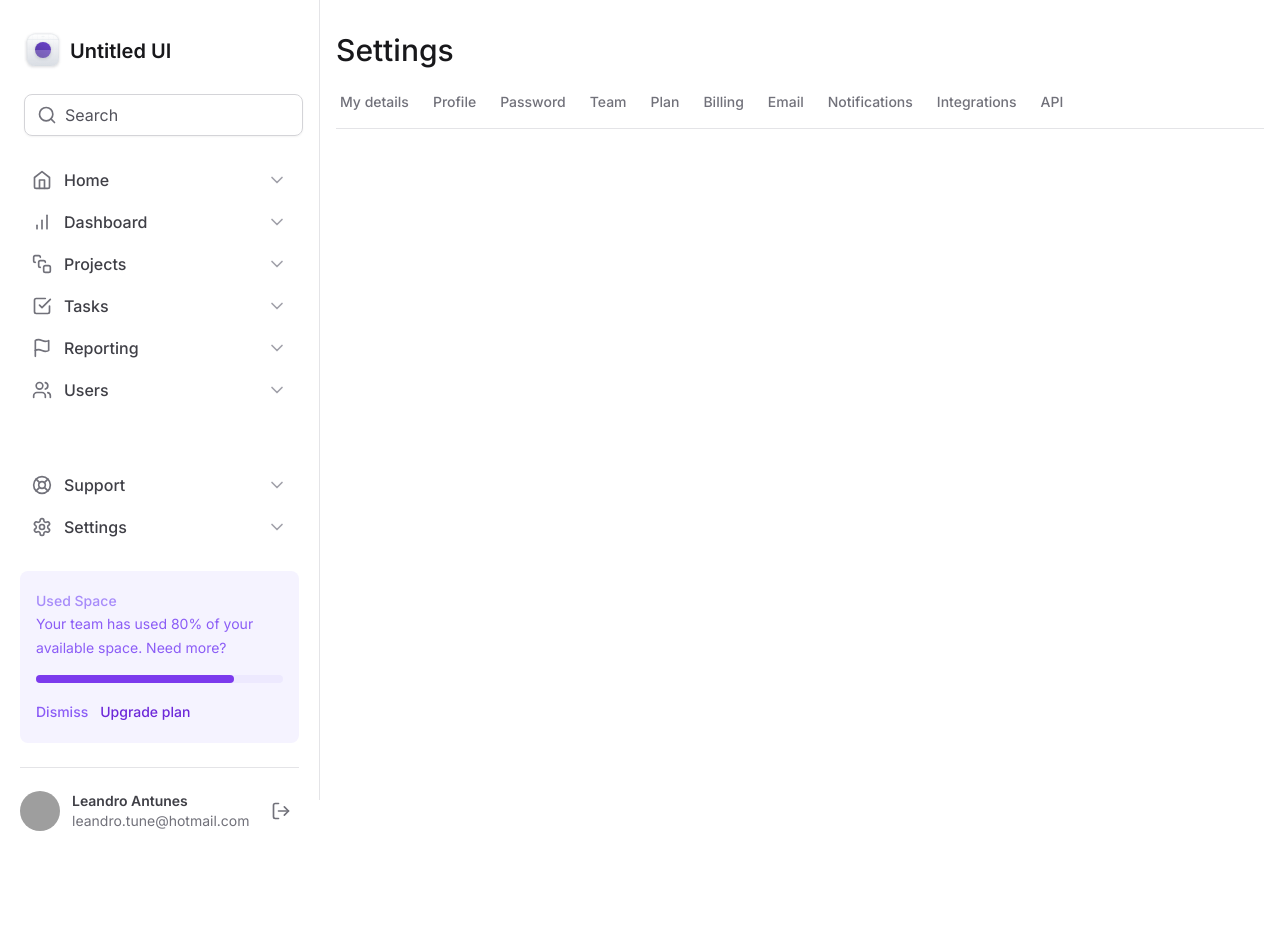
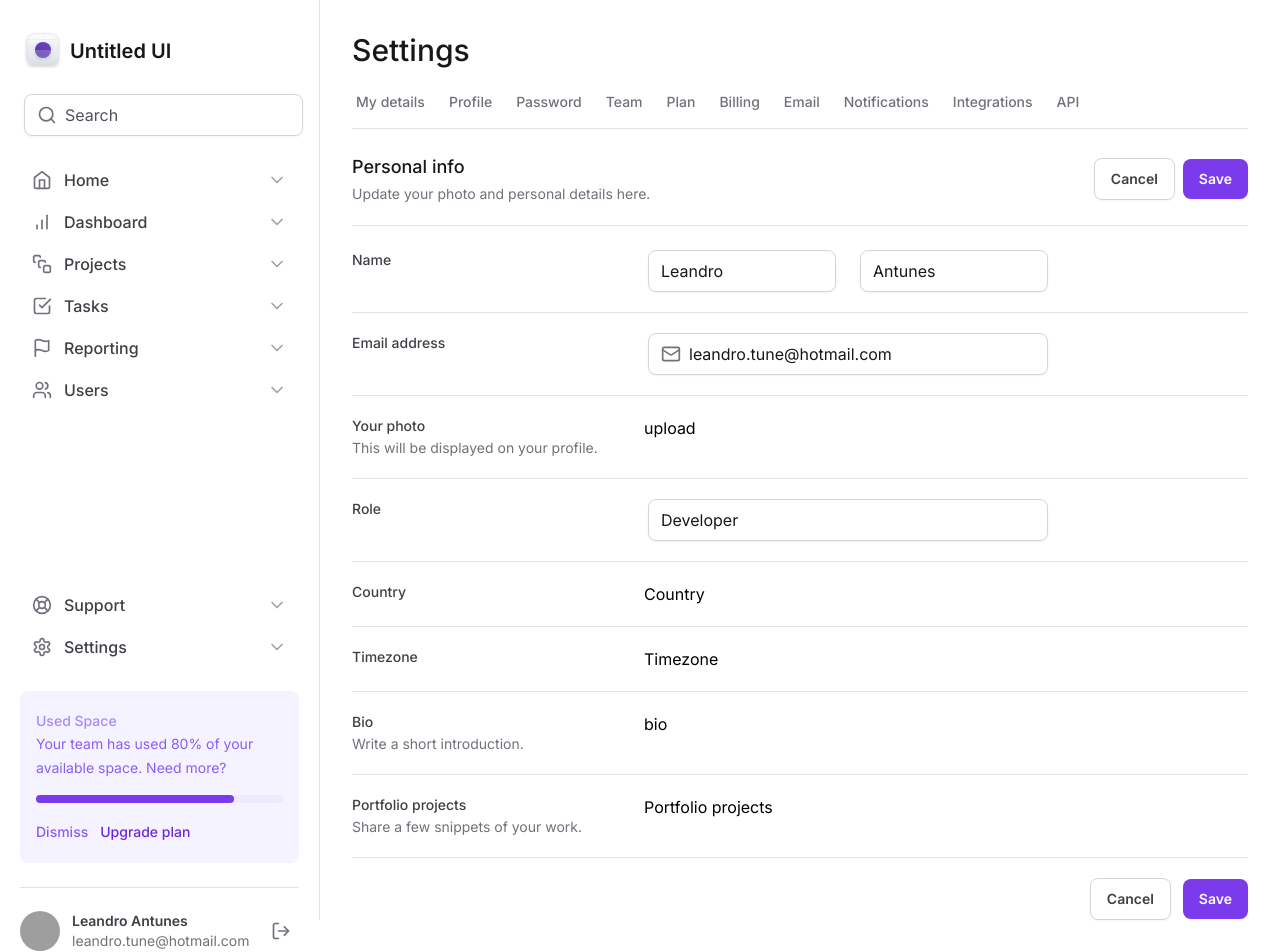
Before and after one commit to leandrotune/tailwindcss-next13, a Next.js app: page / in a window 1280 px wide. Shown: the top 952 px of the page. Before the commit the page ends 855 px from the top, so only its background shows below. Built offline with nearby package versions, Linux system fonts and the light colour scheme; grey boxes are pictures that could not be loaded.

Commit message:
campos do Formulario

```diff
--- a/src/app/layout.tsx
+++ b/src/app/layout.tsx
@@ -18,7 +18,7 @@
         <div className="grid min-h-screen grid-cols-app">
           <Sidebar />
 
-          <main className="mt-8 px-4">{children}</main>
+          <main className="mt-8 px-8">{children}</main>
         </div>
       </body>
     </html>
--- a/src/app/page.tsx
+++ b/src/app/page.tsx
@@ -1,4 +1,8 @@
+'use client'
+
+import { Form } from '@/components/Form/input'
 import { SettingsTabs } from '@/components/SettingsTabs/Index'
+import { Mail } from 'lucide-react'
 
 export default function Home() {
   return (
@@ -6,6 +10,161 @@
       <h1 className="text-3xl font-medium text-zinc-900">Settings</h1>
 
       <SettingsTabs />
+
+      <div className="mt-6 flex flex-col">
+        <div className="flex items-center justify-between border-b border-zinc-200 pb-5">
+          <div className="space-y-1">
+            <h2 className="text-lg font-medium text-zinc-900">Personal info</h2>
+            <span className="text-sm text-zinc-500">
+              Update your photo and personal details here.
+            </span>
+          </div>
+          <div className="flex items-center gap-2">
+            <button
+              type="button"
+              className="rounded-lg border border-zinc-300 px-4 py-2.5 text-sm font-semibold text-zinc-700 shadow-sm hover:bg-zinc-50"
+            >
+              Cancel
+            </button>
+            <button
+              type="submit"
+              form="settings"
+              className="rounded-lg bg-violet-600 px-4 py-2.5 text-sm font-semibold text-white shadow-sm hover:bg-violet-700"
+            >
+              Save
+            </button>
+          </div>
+        </div>
+
+        <form
+          id="settings"
+          className="mt-6 flex w-full flex-col gap-5 divide-y divide-zinc-200 "
+        >
+          <div className="grid grid-cols-form gap-3 ">
+            <label
+              htmlFor="firsName"
+              className="text-sm font-medium text-zinc-700"
+            >
+              Name
+            </label>
+            <div className="grid grid-cols-2 gap-6">
+              <Form.Root>
+                <Form.Control id="firsName" defaultValue="Leandro" />
+              </Form.Root>
+
+              <Form.Root>
+                <Form.Control defaultValue="Antunes" />
+              </Form.Root>
+            </div>
+          </div>
+
+          <div className="grid grid-cols-form gap-3 pt-5">
+            <label
+              htmlFor="email"
+              className="text-sm font-medium text-zinc-700"
+            >
+              Email address
+            </label>
+
+            <Form.Root>
+              <Form.Prefix>
+                <Mail className="h-5 w-5 text-zinc-500" />
+              </Form.Prefix>
+              <Form.Control
+                id="email"
+                type="email"
+                defaultValue="leandro.tune@hotmail.com"
+              />
+            </Form.Root>
+          </div>
+
+          <div className="grid grid-cols-form gap-3 pt-5">
+            <label
+              htmlFor="email"
+              className="text-sm font-medium text-zinc-700"
+            >
+              Your photo
+              <span className="mt-0.5 block text-sm font-normal text-zinc-500">
+                This will be displayed on your profile.
+              </span>
+            </label>
+
+            <div>upload</div>
+          </div>
+
+          <div className="grid grid-cols-form gap-3 pt-5">
+            <label htmlFor="Role" className="text-sm font-medium text-zinc-700">
+              Role
+            </label>
+
+            <Form.Root>
+              <Form.Control id="role" defaultValue="Developer" />
+            </Form.Root>
+          </div>
+
+          <div className="grid grid-cols-form gap-3 pt-5">
+            <label
+              htmlFor="Country"
+              className="text-sm font-medium text-zinc-700"
+            >
+              Country
+            </label>
+
+            <div>Country</div>
+          </div>
+
+          <div className="grid grid-cols-form gap-3 pt-5">
+            <label
+              htmlFor="Timezone"
+              className="text-sm font-medium text-zinc-700"
+            >
+              Timezone
+            </label>
+
+            <div>Timezone</div>
+          </div>
+
+          <div className="grid grid-cols-form gap-3 pt-5">
+            <label htmlFor="Bio" className="text-sm font-medium text-zinc-700">
+              Bio
+              <span className="mt-0.5 block text-sm font-normal text-zinc-500">
+                Write a short introduction.
+              </span>
+            </label>
+
+            <div>bio</div>
+          </div>
+
+          <div className="grid grid-cols-form gap-3 pt-5">
+            <label
+              htmlFor="Projects"
+              className="text-sm font-medium text-zinc-700"
+            >
+              Portfolio projects
+              <span className="mt-0.5 block text-sm font-normal text-zinc-500">
+                Share a few snippets of your work.
+              </span>
+            </label>
+
+            <div>Portfolio projects</div>
+          </div>
+
+          <div className="flex items-center justify-end gap-3 pt-5">
+            <button
+              type="button"
+              className="rounded-lg border border-zinc-300 px-4 py-2.5 text-sm font-semibold text-zinc-700 shadow-sm hover:bg-zinc-50"
+            >
+              Cancel
+            </button>
+            <button
+              type="submit"
+              className="rounded-lg bg-violet-600 px-4 py-2.5 text-sm font-semibold text-white shadow-sm hover:bg-violet-700"
+            >
+              Save
+            </button>
+          </div>
+        </form>
+      </div>
     </>
   )
 }
--- a/tailwind.config.js
+++ b/tailwind.config.js
@@ -6,6 +6,7 @@
       gridTemplateColumns: {
         app: 'minmax(18rem, 20rem) 1fr',
         profile: 'max-content 1fr min-content',
+        form: 'minmax(7.5rem, 17.5rem) minmax(25rem, 1fr) minmax(0, 15rem)',
       },
     },
   },
```
